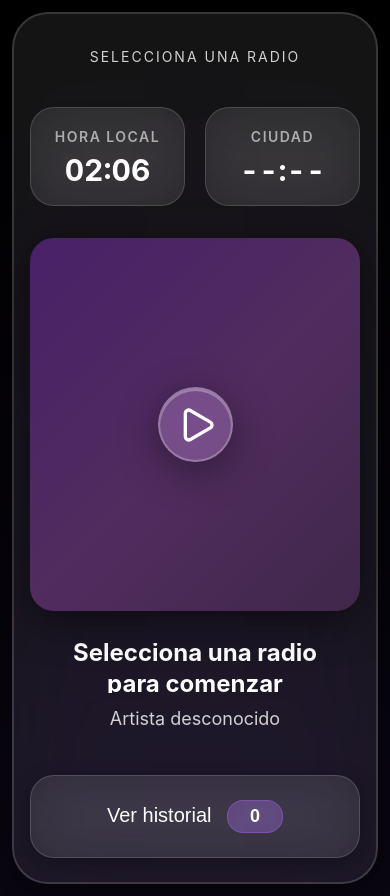
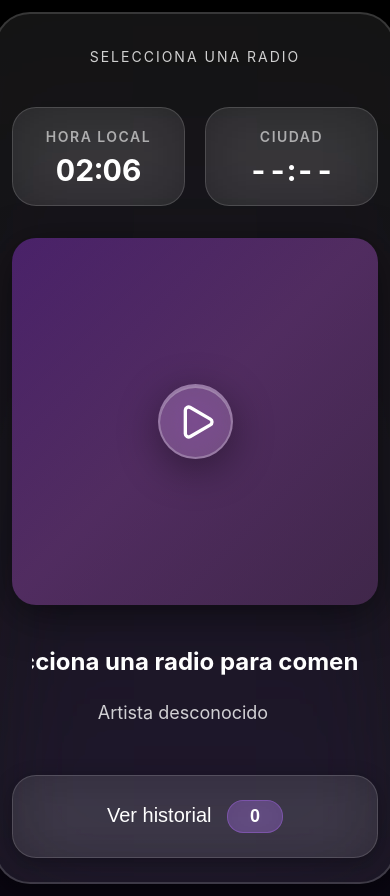
Before and after one commit to juanjorogado/random-radio, a React (Create React App) app: page / in a window 390 px wide. Built offline with nearby package versions, Linux system fonts and the light colour scheme.

Commit message:
Auto-commit: Sun Dec 14 15:21:05 CET 2025

```diff
--- a/src/App.js
+++ b/src/App.js
@@ -19,7 +19,7 @@ const RadioApp = () => {
       city: "París",
       timezone: "Europe/Paris",
       stream: "https://icecast.radiofrance.fr/fip-midfi.mp3",
-      logo: "https://upload.wikimedia.org/wikipedia/commons/thumb/0/09/FIP_logo_2021.svg/1200px-FIP_logo_2021.svg.png",
+      logo: "https://upload.wikimedia.org/wikipedia/commons/thumb/0/09/FIP_logo_2021.svg/1200px-BBC_Radio_6_Music.svg.png",
       metadataUrl: "https://www.fip.fr/latest/api/graphql?operationName=Now&variables=%7B%22stationId%22%3A7%7D&extensions=%7B%7B%22persistedQuery%22%3A%7B%22version%22%3A1%2C%22sha256Hash%22%3A%228a13e023e48519ce88b0b481361d7b850c9cb78e89bca2e4ecf70f8bf1f5033f%22%7D%7D"
     },
     {
@@ -82,6 +82,7 @@ const RadioApp = () => {
 
   const getMarqueeClassName = (text, maxLength) => {
     // Si el texto es más largo que un umbral (ej: 40 caracteres), retorna la clase Marquee
+    // Si el texto es nulo o corto, retorna la clase 'short'
     return text && text.length > maxLength ? 'marquee-content' : 'marquee-content short';
   };
 
@@ -329,7 +330,9 @@ const RadioApp = () => {
               <div
                 className={getMarqueeClassName(currentTrack.title, 40)}
               >
-                <h1 className="song-title">{currentTrack.title}</h1>
+                {/* Texto duplicado para Marquee continuo */}
+                <span className="marquee-text"><h1 className="song-title">{currentTrack.title}</h1></span>
+                <span className="marquee-text"><h1 className="song-title">{currentTrack.title}</h1></span>
               </div>
             </div>
 
@@ -338,10 +341,19 @@ const RadioApp = () => {
               <div
                 className={getMarqueeClassName(currentTrack.artist + currentTrack.album, 50)}
               >
-                <p className="song-metadata">
-                  {currentTrack.artist || 'Artista desconocido'}
-                  {currentTrack.album && ` — ${currentTrack.album}`}
-                </p>
+                {/* Texto duplicado para Marquee continuo */}
+                <span className="marquee-text">
+                    <p className="song-metadata">
+                      {currentTrack.artist || 'Artista desconocido'}
+                      {currentTrack.album && ` — ${currentTrack.album}`}
+                    </p>
+                </span>
+                <span className="marquee-text">
+                    <p className="song-metadata">
+                      {currentTrack.artist || 'Artista desconocido'}
+                      {currentTrack.album && ` — ${currentTrack.album}`}
+                    </p>
+                </span>
               </div>
             </div>
 
--- a/src/RadioApp.css
+++ b/src/RadioApp.css
@@ -76,14 +76,14 @@
   --transition-bounce: cubic-bezier(0.68, -0.55, 0.265, 1.55);
 
   /* Sizes - BIGGER BUTTONS */
-  --max-width-player: 550px; /* Permitir que el contenedor sea un poco más ancho */
+  --max-width-player: 550px;
   --max-width-history: 700px;
   --button-size: 90px; /* Botones de control más grandes */
 }
 
 
 /* ====================================
-   GLOBAL STYLES (Minor Adjustments)
+   GLOBAL STYLES
    ==================================== */
 
 .radio-app {
@@ -124,15 +124,15 @@
   max-width: var(--max-width-player);
   background: var(--color-glass);
   border-radius: var(--radius-xl);
-  padding: var(--space-4xl) var(--space-2xl); /* Mayor padding */
+  padding: var(--space-4xl) var(--space-2xl);
   box-shadow: var(--shadow-glass);
   backdrop-filter: blur(50px) saturate(200%); /* BLUR MÁS FUERTE (Liquid Glass) */
   -webkit-backdrop-filter: blur(50px) saturate(200%);
-  border: 2px solid var(--color-border); /* Borde más visible para efecto cristal */
+  border: 2px solid var(--color-border);
   display: flex;
   flex-direction: column;
-  gap: var(--space-2xl); /* Mayor espacio entre secciones */
-  height: calc(100vh - 24px); /* Ajuste de altura consistente */
+  gap: var(--space-2xl);
+  height: calc(100vh - 24px);
   max-height: 1000px;
   min-height: 700px;
 }
@@ -146,29 +146,29 @@
   text-align: center;
   padding: var(--space-sm);
   color: var(--color-text-secondary);
-  font-size: var(--font-size-sm); /* Tamaño subido */
+  font-size: var(--font-size-sm);
   font-weight: var(--font-weight-regular);
   text-transform: uppercase;
-  letter-spacing: 2px; /* Aumentado para mejor legibilidad en mayúsculas */
+  letter-spacing: 2px;
   flex-shrink: 0;
 }
 
 
 /* ====================================
-   2. CLOCKS HORIZONTAL (Larger Time)
+   2. CLOCKS HORIZONTAL
    ==================================== */
 
 .clocks-horizontal {
   display: grid;
   grid-template-columns: 1fr 1fr;
-  gap: var(--space-lg); /* Mayor espacio */
+  gap: var(--space-lg);
   flex-shrink: 0;
 }
 
 .clock-item {
   background: var(--color-glass);
   border-radius: var(--radius-lg);
-  padding: var(--space-lg); /* CORREGIDO: Usando el token correcto */
+  padding: var(--space-lg);
   text-align: center;
   backdrop-filter: blur(30px);
   -webkit-backdrop-filter: blur(30px);
@@ -178,21 +178,21 @@
 
 .clock-item:active {
   transform: scale(0.98);
-  background: rgba(255, 255, 255, 0.12); /* Feedback de click más visible */
+  background: rgba(255, 255, 255, 0.12);
 }
 
 .clock-label-top {
-  font-size: var(--font-size-xs); /* Tamaño subido */
+  font-size: var(--font-size-xs);
   color: var(--color-text-tertiary);
   font-weight: var(--font-weight-semibold);
   text-transform: uppercase;
   letter-spacing: 1.5px;
-  margin-bottom: var(--space-sm); /* Mayor espacio */
+  margin-bottom: var(--space-sm);
 }
 
 .clock-time-large {
-  font-size: var(--font-size-3xl); /* TAMAÑO MUY GRANDE Y LEGIBLE */
-  font-weight: var(--font-weight-bold); /* Usando Bold para máximo impacto */
+  font-size: var(--font-size-3xl);
+  font-weight: var(--font-weight-bold);
   color: var(--color-text-primary);
   line-height: 1;
   font-variant-numeric: tabular-nums;
@@ -207,7 +207,7 @@
   flex: 1;
   border-radius: var(--radius-lg);
   overflow: hidden;
-  box-shadow: 0 10px 40px rgba(0, 0, 0, 0.5); /* Sombra más fuerte */
+  box-shadow: 0 10px 40px rgba(0, 0, 0, 0.5);
   background: var(--gradient-cover);
   display: flex;
   align-items: center;
@@ -225,7 +225,7 @@
   background-size: 400% 400%; /* Tamaño grande para la animación */
   animation: appleGradient 15s ease infinite; /* Aplicar animación */
   opacity: 0.3; /* Opacidad para que el fondo original se vea, pero la animación sea notable */
-  z-index: 1; /* Asegurar que esté bajo los controles */
+  z-index: 1;
   pointer-events: none;
 }
 
@@ -285,7 +285,7 @@
   display: flex;
   align-items: center;
   justify-content: center;
-  gap: var(--space-4xl); /* Mayor espacio entre botones */
+  gap: var(--space-4xl);
   z-index: 10;
   pointer-events: none;
 }
@@ -293,35 +293,34 @@
 .play-button-overlay,
 .skip-button-overlay {
   pointer-events: auto;
-  width: var(--button-size); /* USA EL TAMAÑO AUMENTADO */
-  height: var(--button-size); /* USA EL TAMAÑO AUMENTADO */
+  width: var(--button-size);
+  height: var(--button-size);
   border-radius: var(--radius-full);
   border: none;
-  background: rgba(255, 255, 255, 0.18); /* Un poco más opaco */
+  background: rgba(255, 255, 255, 0.18);
   color: var(--color-text-primary);
   display: flex;
   align-items: center;
   justify-content: center;
   cursor: pointer;
-  box-shadow: 0 10px 40px rgba(0, 0, 0, 0.4), inset 0 2px 0 rgba(255, 255, 255, 0.3); /* Sombra más fuerte/visible */
+  box-shadow: 0 10px 40px rgba(0, 0, 0, 0.4), inset 0 2px 0 rgba(255, 255, 255, 0.3);
   backdrop-filter: blur(30px) saturate(180%);
   -webkit-backdrop-filter: blur(30px) saturate(180%);
-  border: 2px solid rgba(255, 255, 255, 0.25); /* Borde más visible */
+  border: 2px solid rgba(255, 255, 255, 0.25);
   transition: all var(--transition-fast) var(--transition-bounce);
 }
 
 .play-button-overlay:active {
-  transform: scale(0.90); /* Mayor feedback de click */
+  transform: scale(0.90);
   box-shadow: 0 5px 20px rgba(0, 0, 0, 0.5), inset 0 1px 0 rgba(255, 255, 255, 0.2);
 }
 
 .skip-button-overlay {
-  /* Propiedades iguales para que sean del mismo tamaño */
   width: var(--button-size);
   height: var(--button-size);
   border-radius: var(--radius-full);
   border: none;
-  background: rgba(255, 255, 255, 0.1); /* Menos opaco que el botón de play */
+  background: rgba(255, 255, 255, 0.1);
   color: var(--color-text-primary);
   display: flex;
   align-items: center;
@@ -345,7 +344,7 @@
 
 .play-button-overlay svg,
 .skip-button-overlay svg {
-    width: 45px; /* Iconos más grandes */
+    width: 45px;
     height: 45px;
 }
 
@@ -358,36 +357,53 @@
   text-align: center;
   padding: 0 var(--space-lg);
   flex-shrink: 0;
-  overflow: hidden; /* Ocultar el desbordamiento fuera de la sección */
-  height: calc(var(--marquee-height) * 2); /* Altura suficiente para dos líneas de Marquee */
+  overflow: hidden; /* Ocultar el desbordamiento horizontal */
+  height: calc(var(--marquee-height) * 2 + var(--space-xs)); /* Altura suficiente para dos líneas de Marquee + espacio */
 }
 
-/* Contenedor Marquee */
+/* Contenedor (Viewport) del Marquee */
 .marquee-container {
   width: 100%;
   overflow: hidden;
   height: var(--marquee-height);
-  white-space: nowrap; /* Evitar saltos de línea */
   display: flex;
   justify-content: center;
   align-items: center;
   box-sizing: border-box;
 }
 
-/* Contenido Marquee - Duplicado para un bucle fluido */
+/* Contenido Marquee - Contiene el texto duplicado y se anima */
 .marquee-content {
-  display: inline-block;
-  padding-left: 100%; /* Empieza completamente fuera del contenedor */
-  animation: marquee 15s linear infinite; /* Animación de desplazamiento, velocidad ajustable */
+  display: flex; /* Para que las dos copias se pongan en línea */
+  white-space: nowrap; /* Evitar saltos de línea */
+  animation: marquee 15s linear infinite;
 }
 
+/* Clase para manejar el texto corto (sin animación) */
 .marquee-content.short {
-  animation: none; /* Desactivar Marquee si el contenido es corto */
-  padding-left: 0;
-  white-space: normal;
-  display: flex;
-  justify-content: center;
+  animation: none;
+  justify-content: center; /* Centrar el texto corto */
+  width: 100%;
   transform: none;
+  text-align: center;
+}
+
+.marquee-content.short .marquee-text:nth-child(2) {
+    display: none; /* Ocultar el duplicado si el texto es corto */
+}
+
+/* Espaciado entre los duplicados de texto (solo visible para el Marquee largo) */
+.marquee-text {
+  display: inline-flex;
+  align-items: center;
+  /* Espacio entre el final de la primera copia y el inicio de la segunda */
+  padding-right: var(--space-xl);
+}
+
+/* Asegurar que los elementos de texto dentro de marquee-text se comporten correctamente */
+.marquee-text h1, .marquee-text p {
+    display: inline;
+    margin: 0;
 }
 
 /* Keyframes de la animación Marquee */
@@ -396,8 +412,8 @@
     transform: translateX(0);
   }
   100% {
-    /* Mueve el contenido completamente a la izquierda, la mitad para mostrar el texto y la otra mitad el duplicado */
-    transform: translateX(calc(-100% - var(--space-md)));
+    /* Mueve exactamente la distancia de la primera copia (50% de la longitud combinada) para un loop perfecto */
+    transform: translateX(-50%);
   }
 }
 
@@ -406,17 +422,15 @@
   font-size: var(--font-size-2xl);
   font-weight: var(--font-weight-bold);
   color: var(--color-text-primary);
-  margin: 0;
   line-height: 1.3;
-  display: inline-block;
 }
 
 .song-metadata {
   font-size: var(--font-size-lg);
   color: var(--color-text-secondary);
-  margin: var(--space-xs) 0; /* Espacio mínimo entre líneas Marquee */
+  /* Ajuste de margen para espaciar las dos líneas de Marquee */
+  margin: var(--space-xs) 0;
   font-weight: var(--font-weight-regular);
-  display: inline-block;
 }
 
 .song-year {
@@ -430,12 +444,12 @@
 
 .history-btn {
   width: 100%;
-  padding: var(--space-xl); /* Mayor padding */
+  padding: var(--space-xl);
   background: var(--color-glass);
   border: none;
   border-radius: var(--radius-lg);
   color: var(--color-text-primary);
-  font-size: var(--font-size-lg); /* Tamaño subido */
+  font-size: var(--font-size-lg);
   font-weight: var(--font-weight-medium);
   cursor: pointer;
   transition: all var(--transition-fast) var(--transition-bounce);
@@ -455,21 +469,21 @@
 
 .history-count {
   display: inline-block;
-  min-width: 30px; /* Mayor tamaño */
-  padding: 5px 12px; /* Mayor padding */
-  background: rgba(167, 102, 238, 0.3); /* Actualizado al nuevo morado */
+  min-width: 30px;
+  padding: 5px 12px;
+  background: rgba(167, 102, 238, 0.3);
   border-radius: 16px;
   font-weight: var(--font-weight-bold);
   margin-left: var(--space-sm);
-  font-size: var(--font-size-md); /* Tamaño subido */
+  font-size: var(--font-size-md);
   backdrop-filter: blur(15px);
   -webkit-backdrop-filter: blur(15px);
-  border: 1px solid rgba(167, 102, 238, 0.4); /* Actualizado al nuevo morado */
+  border: 1px solid rgba(167, 102, 238, 0.4);
 }
 
 
 /* ====================================
-   HISTORY VIEW (Larger Text/Spacing)
+   HISTORY VIEW
    ==================================== */
 
 .history-view {
@@ -479,9 +493,9 @@
   border-radius: var(--radius-xl);
   padding: var(--space-3xl) var(--space-lg);
   box-shadow: var(--shadow-glass);
-  backdrop-filter: blur(50px) saturate(200%); /* BLUR MÁS FUERTE */
+  backdrop-filter: blur(50px) saturate(200%);
   -webkit-backdrop-filter: blur(50px) saturate(200%);
-  border: 2px solid var(--color-border); /* Borde más visible */
+  border: 2px solid var(--color-border);
   max-height: 90vh;
   display: flex;
   flex-direction: column;
@@ -491,9 +505,9 @@
   display: flex;
   justify-content: space-between;
   align-items: center;
-  margin-bottom: var(--space-3xl); /* Mayor espacio */
+  margin-bottom: var(--space-3xl);
   padding-bottom: var(--space-xl);
-  border-bottom: 2px solid var(--color-border); /* Borde más grueso */
+  border-bottom: 2px solid var(--color-border);
 }
 
 .history-title {
@@ -504,11 +518,11 @@
 }
 
 .close-button {
-  background: rgba(255, 255, 255, 0.15); /* Botón más visible */
+  background: rgba(255, 255, 255, 0.15);
   border: none;
   color: var(--color-text-primary);
   cursor: pointer;
-  padding: var(--space-md); /* Mayor padding */
+  padding: var(--space-md);
   border-radius: var(--radius-md);
   display: flex;
   align-items: center;
@@ -520,13 +534,13 @@
 }
 
 .close-button:active {
-  transform: scale(0.90); /* Mayor feedback de click */
+  transform: scale(0.90);
   background: rgba(255, 255, 255, 0.2);
 }
 
 
 /* ====================================
-   HISTORY LIST (Larger Items)
+   HISTORY LIST
    ==================================== */
 
 .history-list {
@@ -553,16 +567,16 @@
 }
 
 .history-empty-subtitle {
-  font-size: var(--font-size-md); /* Usando md para subtítulo legible */
+  font-size: var(--font-size-md);
   margin: 0;
 }
 
 .history-item {
-  padding: var(--space-xl); /* Mayor padding */
-  margin-bottom: var(--space-lg); /* Mayor espacio entre items */
+  padding: var(--space-xl);
+  margin-bottom: var(--space-lg);
   background: var(--color-glass);
   border-radius: var(--radius-lg);
-  border-left: 5px solid var(--color-primary); /* Borde acentuado más grueso */
+  border-left: 5px solid var(--color-primary);
   transition: all var(--transition-fast);
   backdrop-filter: blur(20px);
   -webkit-backdrop-filter: blur(20px);
@@ -571,19 +585,19 @@
 }
 
 .history-item:active {
-  transform: translateX(6px) scale(0.99); /* Feedback de click más notorio */
+  transform: translateX(6px) scale(0.99);
   background: rgba(255, 255, 255, 0.12);
 }
 
 .history-item-title {
-  font-size: var(--font-size-lg); /* Tamaño subido */
+  font-size: var(--font-size-lg);
   font-weight: var(--font-weight-semibold);
   color: var(--color-text-primary);
   margin: 0 0 var(--space-sm) 0;
 }
 
 .history-item-artist {
-  font-size: var(--font-size-md); /* Tamaño subido */
+  font-size: var(--font-size-md);
   color: var(--color-text-secondary);
   margin: 0 0 var(--space-md) 0;
 }
@@ -591,13 +605,13 @@
 .history-item-footer {
   display: flex;
   justify-content: space-between;
-  font-size: var(--font-size-sm); /* Tamaño subido */
+  font-size: var(--font-size-sm);
   color: var(--color-text-tertiary);
 }
 
 
 /* ====================================
-   RESPONSIVE (Adjusted to new larger sizes)
+   RESPONSIVE
    ==================================== */
 
 @media (max-width: 550px) {
@@ -611,12 +625,12 @@
   }
 
   .clock-time-large {
-    font-size: 30px; /* Reducción ligera en móvil */
+    font-size: 30px;
   }
 
   .play-button-overlay,
   .skip-button-overlay {
-    width: 75px; /* Siguen siendo grandes en móvil */
+    width: 75px;
     height: 75px;
   }
 
```
